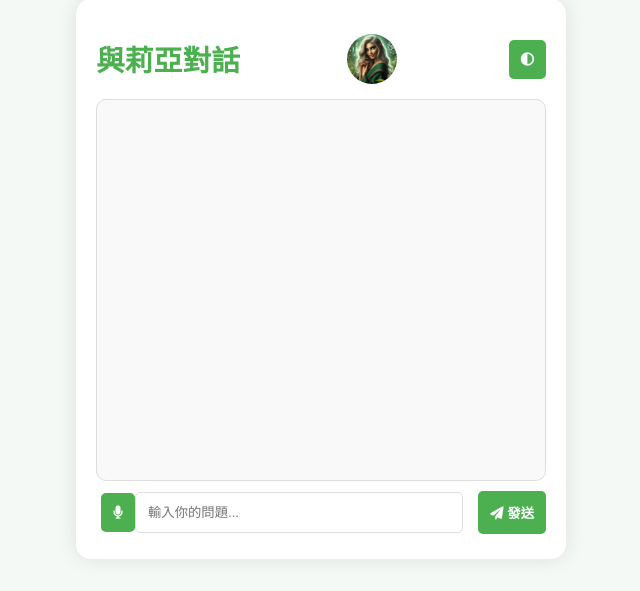
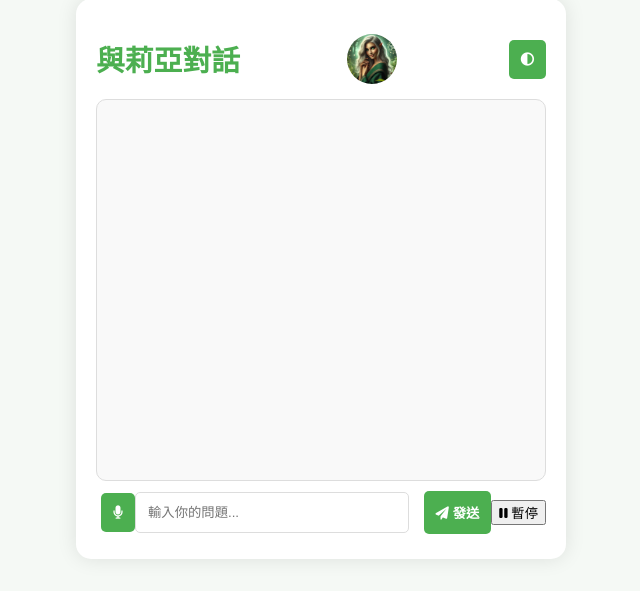
Before and after one commit to Oinktech2024/Techie-AI, a Flask app: page / in a window 1280 px wide. Shown: the part 121-712 px from the top of the page, without its empty margins (319-959 px from the left). Run offline with Flask 3, Linux system fonts and the light colour scheme.

Commit message:
Update index.html

```diff
--- a/templates/index.html
+++ b/templates/index.html
@@ -20,6 +20,7 @@
             <button id="voice-btn" title="語音輸入"><i class="fas fa-microphone"></i></button>
             <input type="text" id="user-input" placeholder="輸入你的問題..." />
             <button id="send-btn"><i class="fas fa-paper-plane"></i> 發送</button>
+            <button id="pause-btn" class="hidden"><i class="fas fa-pause"></i> 暫停</button>
         </div>
         <div id="error-msg" class="error-message"></div>
     </div>
```
